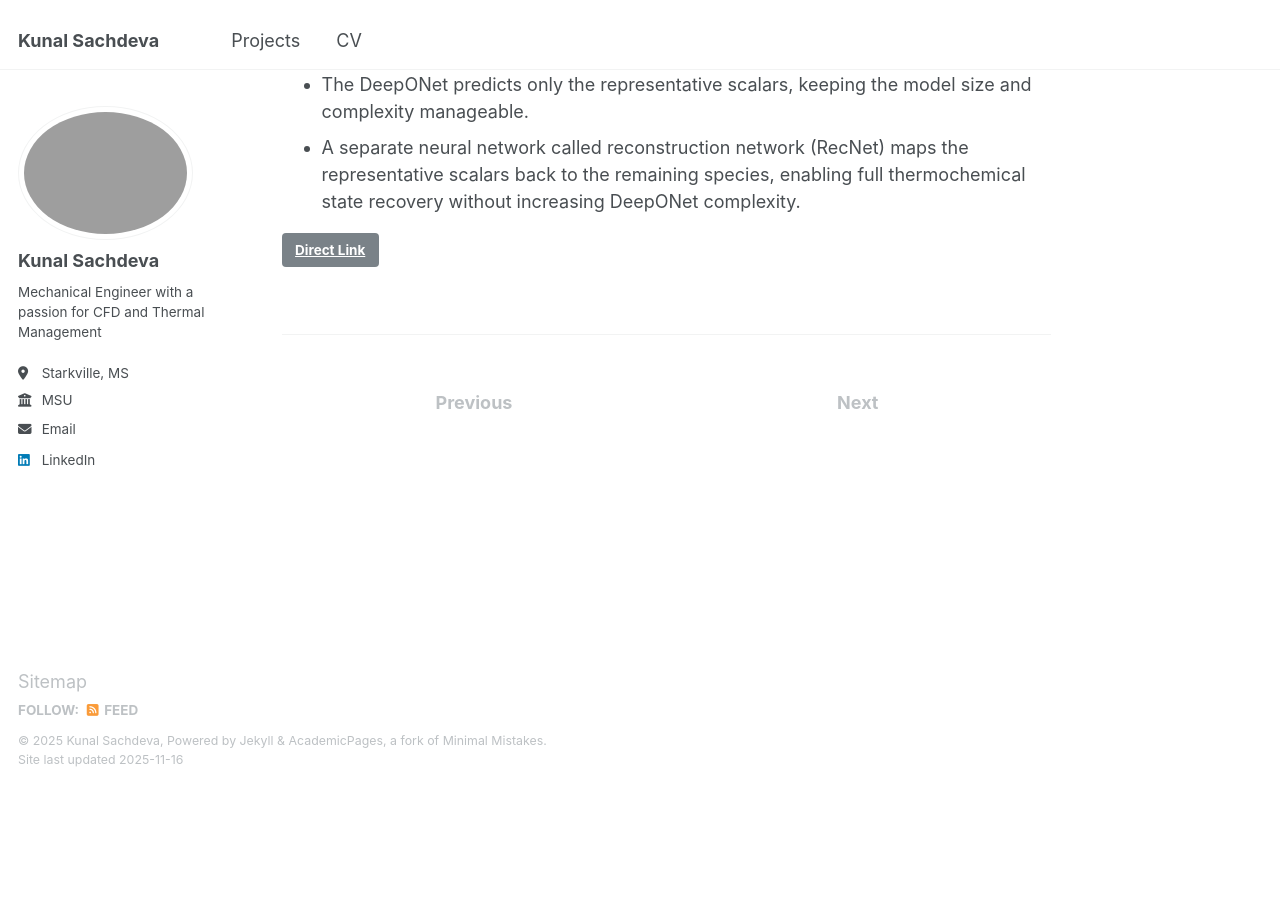
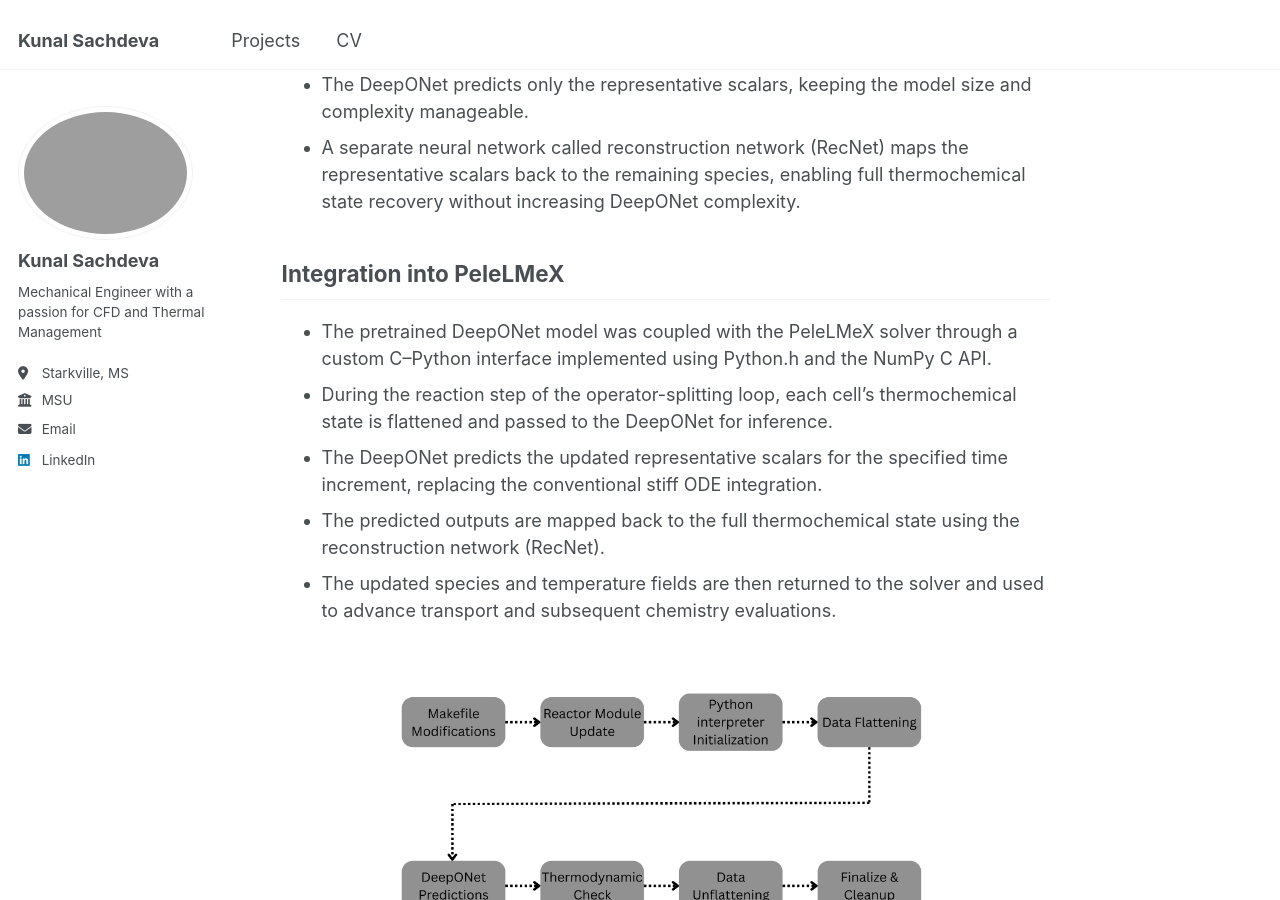
Before and after one commit to sachdevakunal/sachdevakunal.github.io, a Jekyll site: the page built from _projects/ms_thesis.md, in a window 1280 px wide and 900 px high, scrolled down 2735 px. Built offline with Jekyll 4.4.1, drawn with Linux system fonts in a browser that asks for light colours; before the commit the page ends 3522 px from its top, so only the background shows below that.

Commit message:
Document DeepONet integration into PeleLMeX
Added details on the integration of DeepONet with PeleLMeX, including the custom C–Python interface and the process for updating thermochemical states.

```diff
--- a/_projects/ms_thesis.md
+++ b/_projects/ms_thesis.md
@@ -47,3 +47,19 @@ link: /projects/ms-thesis/
 - This reduction enables faster network training and inference while still capturing the essential evolution of temperature and major species.
 - The DeepONet predicts only the representative scalars, keeping the model size and complexity manageable.
 - A separate neural network called reconstruction network (RecNet) maps the representative scalars back to the remaining species, enabling full thermochemical state recovery without increasing DeepONet complexity.
+
+## Integration into PeleLMeX
+
+- The pretrained DeepONet model was coupled with the PeleLMeX solver through a custom C–Python interface implemented using Python.h and the NumPy C API.
+- During the reaction step of the operator-splitting loop, each cell's thermochemical state is flattened and passed to the DeepONet for inference.
+- The DeepONet predicts the updated representative scalars for the specified time increment, replacing the conventional stiff ODE integration.
+- The predicted outputs are mapped back to the full thermochemical state using the reconstruction network (RecNet).
+- The updated species and temperature fields are then returned to the solver and used to advance transport and subsequent chemistry evaluations.
+
+<p align="center">
+  <img src="https://sachdevakunal.github.io/images/ms_thesis/deeponet_integration_workflow.png" width="75%">
+</p>
+
+<p align="center">
+  <img src="https://sachdevakunal.github.io/images/ms_thesis/Operator_splitting_schematic.png" width="75%">
+</p>
```
